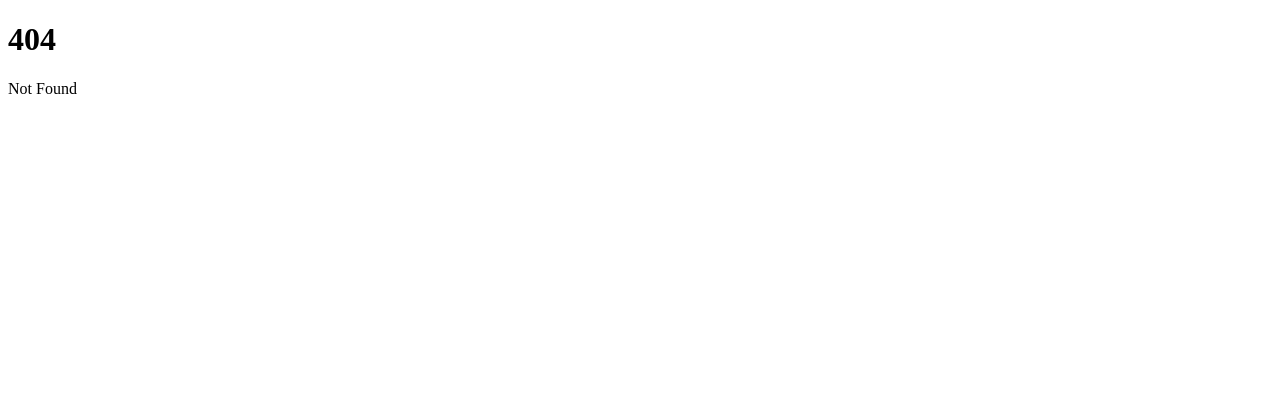
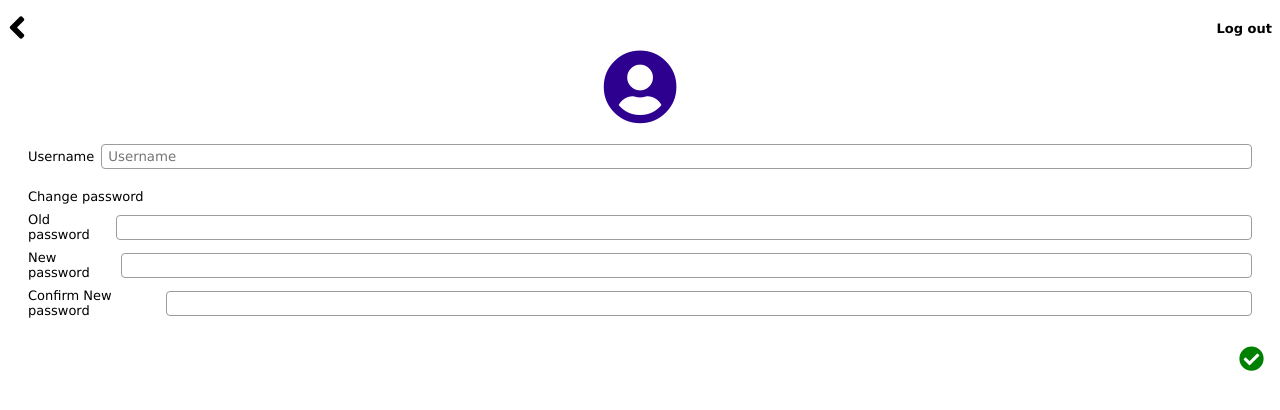
Before and after one commit to GrapesGoober/TodoCards-Project, a SvelteKit app in the folder TodoCards-FrontEnd/: page /usersetting in a window 1280 px wide. Before the commit this address had no page. Shown: the top 410 px of the page. Built offline with nearby package versions, Linux system fonts and the light colour scheme.

Commit message:
created usersetting

```diff
--- a/TodoCards-FrontEnd/src/routes/+page.svelte
+++ b/TodoCards-FrontEnd/src/routes/+page.svelte
@@ -7,6 +7,10 @@
 
     function addDeck() {
         isAdding = true
+    }
+
+    async function gotoUserSetting(){
+        window.location.href = "/usersetting";
     }
 </script>
 
@@ -20,7 +24,7 @@
 <!--This is the deckslist page (the home page)-->
 <div class="header">
     <h1 class="todo-header">Todo</h1>
-    <button class="fas fa-user-circle user-btn"></button>
+    <button class="fas fa-user-circle user-btn" on:click={gotoUserSetting}></button>
 </div>
 <div>
     <Deckslist getDeckslist={refreshCards}></Deckslist>
--- /dev/null
+++ b/TodoCards-FrontEnd/src/routes/usersetting/+page.svelte
@@ -0,0 +1,130 @@
+<script>
+    async function goback(){
+        window.location.href = "/";
+    }
+</script>
+
+<link rel="stylesheet" href="https://cdnjs.cloudflare.com/ajax/libs/font-awesome/5.15.3/css/all.min.css">
+
+<div class="header">
+    <!--might add an icon for going back to login page-->
+    <button class="goback_btn" on:click={goback}><i class="fas fa-angle-left"></i></button>
+    <p class="logout">Log out</p>
+</div>
+
+<div class="user-profile">
+    <i class="fas fa-user-circle user-pic"></i>
+</div>
+
+<div class="edit-username-section">
+    <p class="text">Username</p>
+    <input type="text" placeholder="Username">
+</div>
+
+<div class="password-section">
+    <p class="text">Change password</p>
+    <div class="edit-pass-section">
+        <p class="text">Old password</p>
+        <input type="text">
+    </div>
+    <div class="edit-pass-section">
+        <p class="text">New password</p>
+        <input type="text">
+    </div>
+    <div class="edit-pass-section">
+        <p class="text">Confirm New password</p>
+        <input type="text">
+    </div>
+</div>
+
+<div class="user-submit">
+    <!-- svelte-ignore a11y-click-events-have-key-events -->
+    <!-- svelte-ignore a11y-no-static-element-interactions -->
+    <i class="fas fa-check-circle submit"></i>
+</div>
+
+<style>
+    @import "../style.css";
+    p {
+        margin: 0;
+        font-size: 13px;
+    }
+    input {
+        width: 100%;
+        padding: 4px;
+        padding-left: 6px;
+        border: solid;
+        border-width: 1px;
+        border-radius: 4px;
+        border-color: rgb(156, 156, 156);
+    }
+    input:focus {
+        box-shadow: 0px 0px 4px rgba(0, 0, 0, 0.3);
+    }
+    .header {
+        display: flex;
+        justify-content: space-between;
+        align-items: center;
+    }
+    .goback_btn {
+        font-weight: bold;
+        font-size: 36px;
+        margin-right: 12px;
+        background-color: white;
+        padding: 0;
+        border: none;
+        cursor: pointer;
+    }
+    .goback_btn:active {
+        color: rgb(77, 77, 77);
+    }
+    .logout {
+        font-weight: bold;
+        cursor: pointer;
+    }
+    .logout:active {
+        color: rgb(103, 103, 103);
+    }
+    .user-profile {
+        display: flex;
+        justify-content: center;
+        align-items: center;
+    }
+    .user-pic {
+        font-size: 75px;
+        color: rgb(46, 0, 144);
+    }
+    .text {
+        margin-right: 7px;
+    }
+
+    .edit-username-section {
+        display: flex;
+        align-items: center;
+        margin: 20px;
+    }
+    .password-section {
+        margin: 20px;
+    }
+    .edit-pass-section {
+        display: flex;
+        align-items: center;
+        margin-top: 8px;
+        margin-bottom: 8px;
+    }
+    .user-submit {
+        display: flex;
+        align-items: center;
+        justify-content: end;
+    }
+    .submit {
+        margin-top: 8px;
+        margin-right: 8px;
+        color: green;
+        font-size: 25px;
+        cursor: pointer;
+    }
+    .submit:active {
+        color: rgb(0, 194, 0);
+    }
+</style>
```
